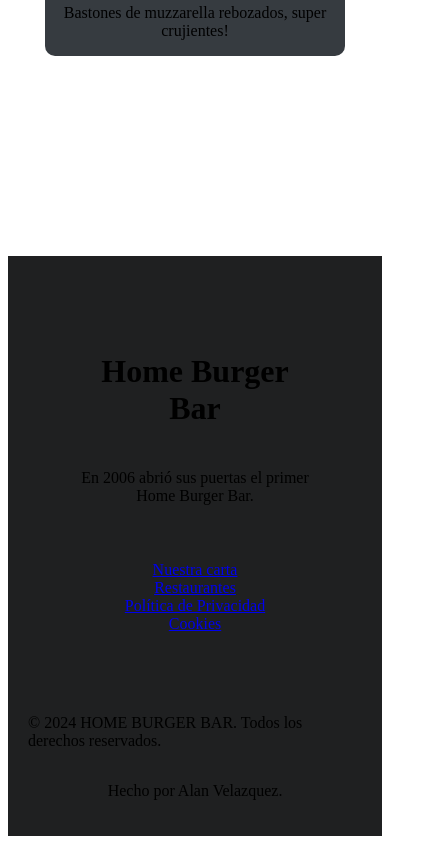
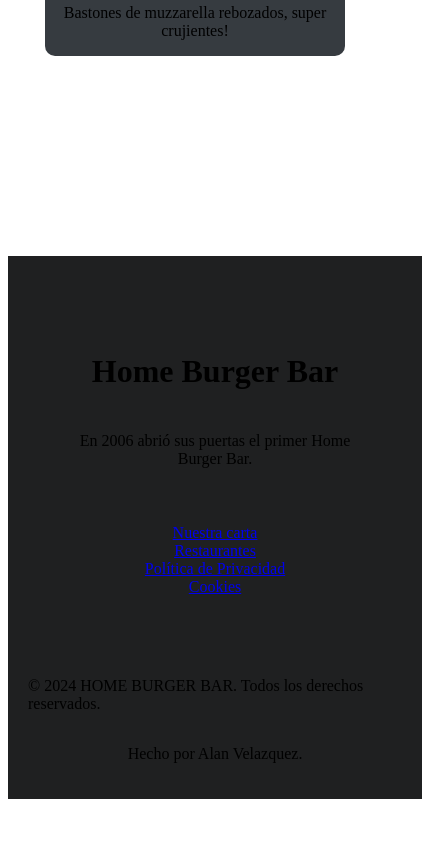
Before and after one commit to alanVelazquez14/Landin-page-React, a React (Vite) app: page / in a window 390 px wide. Shown: the part 2454-3298 px from the top of the page, 422 px wide, since content can reach past the window. After the commit the page ends 3261 px from the top, so only its background shows below. Built offline with nearby package versions, Linux system fonts and the light colour scheme; the HTML template or start-up script is replaced by a standard one.

Commit message:
Modifique el menu responsive

```diff
--- a/package.json
+++ b/package.json
@@ -14,7 +14,7 @@
     "react": "^18.3.1",
     "react-dom": "^18.3.1",
     "react-icons": "^5.2.1",
-    "react-router-dom": "^6.26.0",
+    "react-router-dom": "^6.26.1",
     "styled-components": "^6.1.11"
   },
   "devDependencies": {
--- a/src/App.jsx
+++ b/src/App.jsx
@@ -8,7 +8,7 @@
   return (
     <Layout>
       <Navbar />
-      <Routes />
+      <Routes/>
       <CardsProducts />
       <Footer />
     </Layout>
--- a/src/components/Footer/FooterStyles.js
+++ b/src/components/Footer/FooterStyles.js
@@ -2,14 +2,13 @@
 
 export const FooterContainerStyled = styled.section`
   display: flex;
-  justify-content: space-between;
+  justify-content: space-around;
   flex-direction: column;
-  max-width: 100%;
+  width: 100%;
   margin: 0 auto;
   padding: 20px;
   background-color: #1f2021;
   margin-top: 200px;
-
 `;
 
 export const FooterTextContainerStyled = styled.div`
--- a/src/components/Layout/LayoutStyles.js
+++ b/src/components/Layout/LayoutStyles.js
@@ -1,8 +1,7 @@
 import styled from "styled-components";
 
 export const LayoutWrapper = styled.div `
- width: 100%;
- height: auto;
+width: 100%;
  display: flex;
  flex-direction: column;
  align-items: center;
--- a/src/components/Navbar/Navbar.jsx
+++ b/src/components/Navbar/Navbar.jsx
@@ -1,7 +1,6 @@
 import { useState } from "react";
 import * as s from "./NavbarStyles";
 import { motion } from "framer-motion";
-import { FaRegUserCircle } from "react-icons/fa";
 import { FaBars, FaTimes } from "react-icons/fa";
 
 export const Navbar = () => {
@@ -14,7 +13,7 @@
   return (
     <s.NavbarContainerStyled>
       <div>
-        <img src="img/logo.png" alt="Logo"></img>
+          <img src="img/logo.png" alt="Logo"></img>
       </div>
 
       <s.IconLogoMobile onClick={() => ChangeClick()}>
--- a/src/components/Navbar/NavbarStyles.js
+++ b/src/components/Navbar/NavbarStyles.js
@@ -1,3 +1,4 @@
+import { NavLink } from "react-router-dom";
 import styled from "styled-components";
 
 
--- a/src/routes/Routes.jsx
+++ b/src/routes/Routes.jsx
@@ -1,15 +1,19 @@
-import React from 'react'
-import { BrowserRouter, Routes as ReactDomRoutes, Route } from 'react-router-dom'
-import { Hero } from '../components/Hero/Hero'
+import React from "react";
+import {
+  BrowserRouter,
+  Routes as ReactDomRoutes,
+  Route,
+} from "react-router-dom";
+import { Hero } from "../components/Hero/Hero";
 
 function Routes() {
   return (
- <BrowserRouter>
- <ReactDomRoutes>
-    <Route path='/' element= {<Hero/>}/>
- </ReactDomRoutes>
- </BrowserRouter>
-)
+    <BrowserRouter>
+      <ReactDomRoutes>
+        <Route path="/" element={<Hero/>} />
+      </ReactDomRoutes>
+    </BrowserRouter>
+  );
 }
 
-export default Routes
+export default Routes;
```
Also changed, not shown: 1 other file (tests, documents, lock files or other folders).
